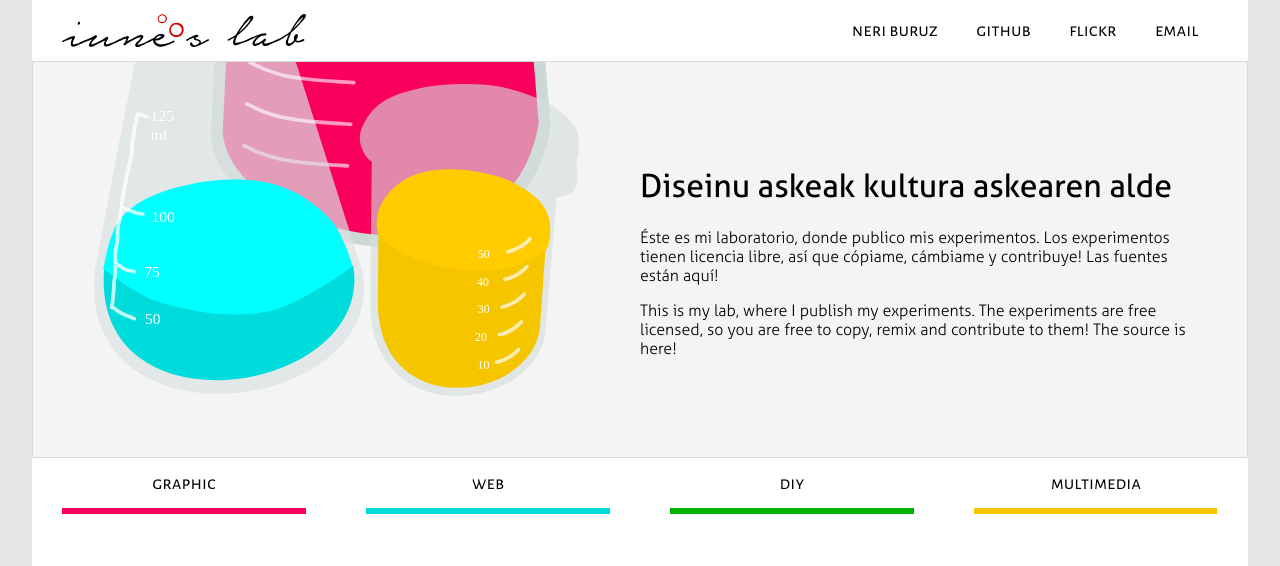
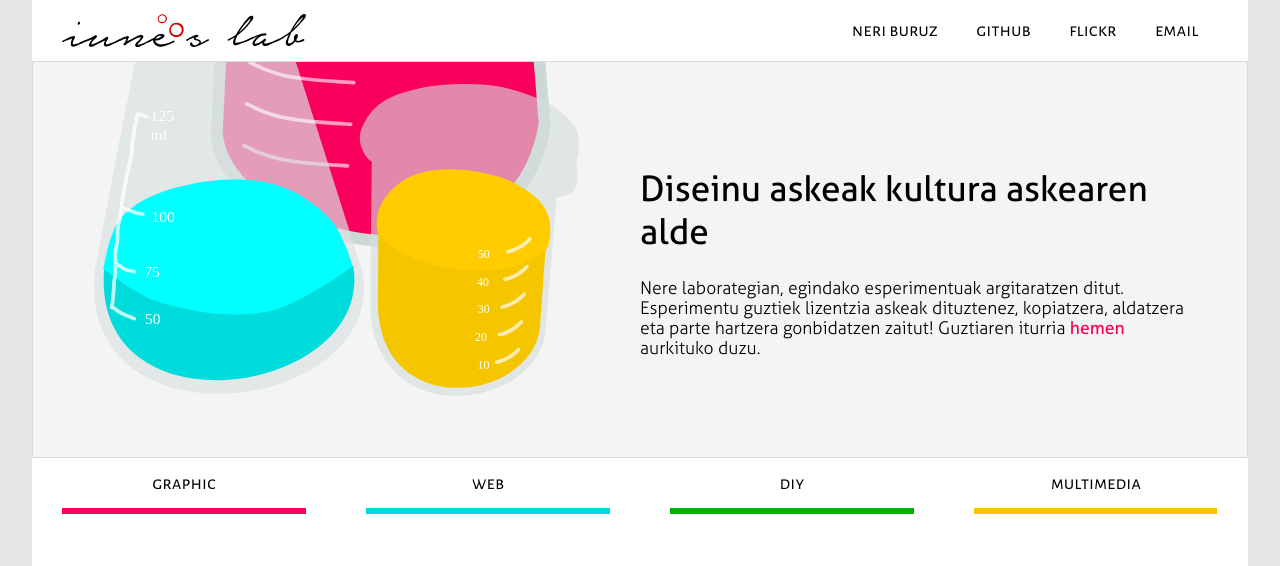
Before and after one commit to iunetrecet/iunetrecet.github.io, a Jekyll site: the page built from index.html, in a window 1280 px wide, cut to the strip 0-566 px from the top of the page. Built offline with Jekyll 4.4.1, drawn with Linux system fonts in a browser that asks for light colours.

Commit message:
Translated web to basque

```diff
--- a/_sass/banner.sass
+++ b/_sass/banner.sass
@@ -11,8 +11,11 @@
       width: 100%
       text-align: center
   #bannerText
-    font-size: 1rem
-    padding: 0 8rem 2rem 0
+    font-size: 1.1rem
+    padding: 0 8rem 1rem 0
+    a
+      font-weight: bold
+      color: $b
     @media screen and (max-width: 40em)
       padding: 2rem 5%
     @media screen and (max-width: 1300px)
--- a/index.html
+++ b/index.html
@@ -6,10 +6,10 @@ layout: default
   <img src="/images/experiment.svg" />
   <div id="bannerText">
     <h1>Diseinu askeak kultura askearen alde</h1>
-    <p>Éste es mi laboratorio, donde publico mis experimentos. Los experimentos
-    tienen licencia libre, así que cópiame, cámbiame y contribuye! Las fuentes están
-      <a href="https://github.com/iunetrecet/lab">aquí!</a></p>
-    <p>This is my lab, where I publish my experiments. The experiments are free licensed, so you are free to copy, remix and contribute to them! The source is <a href="https://github.com/iunetrecet/lab">here!</a></p>
+    <p>Nere laborategian, egindako esperimentuak argitaratzen ditut. Esperimentu
+    guztiek lizentzia askeak dituztenez, kopiatzera, aldatzera eta parte
+    hartzera gonbidatzen zaitut! Guztiaren iturria <a
+      href="https://github.com/iunetrecet/lab">hemen</a> aurkituko duzu.</p>
   </div>
 </div>
 
```
